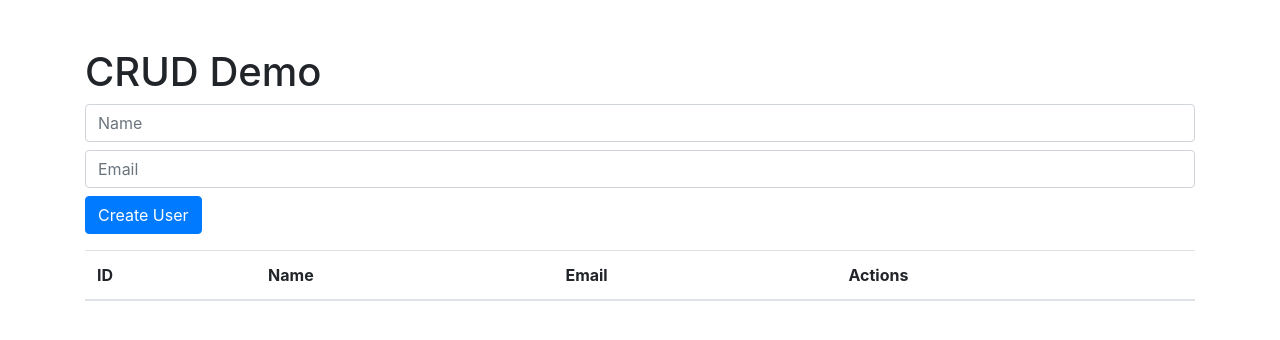
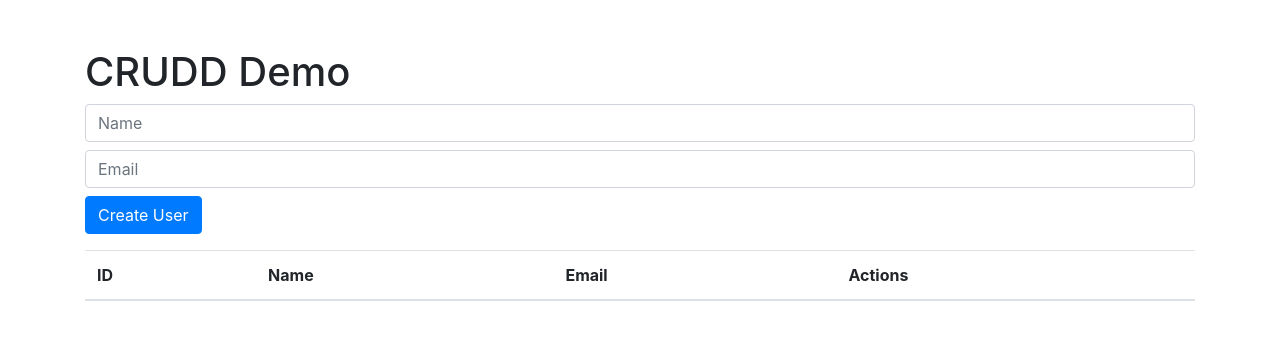
Before and after one commit to balavenkatesh-official/ecs, a plain HTML site: page index.html in a window 1280 px wide. Drawn offline with nearby package versions, Linux system fonts and the light colour scheme; no server answers.

Commit message:
Update index.html

```diff
--- a/index.html
+++ b/index.html
@@ -8,7 +8,7 @@
 </head>
 <body>
     <div class="container">
-        <h1 class="mt-5">CRUD Demo</h1>
+        <h1 class="mt-5">CRUDD Demo</h1>
         <div class="mb-3">
             <input type="text" id="name" class="form-control" placeholder="Name">
             <input type="email" id="email" class="form-control mt-2" placeholder="Email">
```
